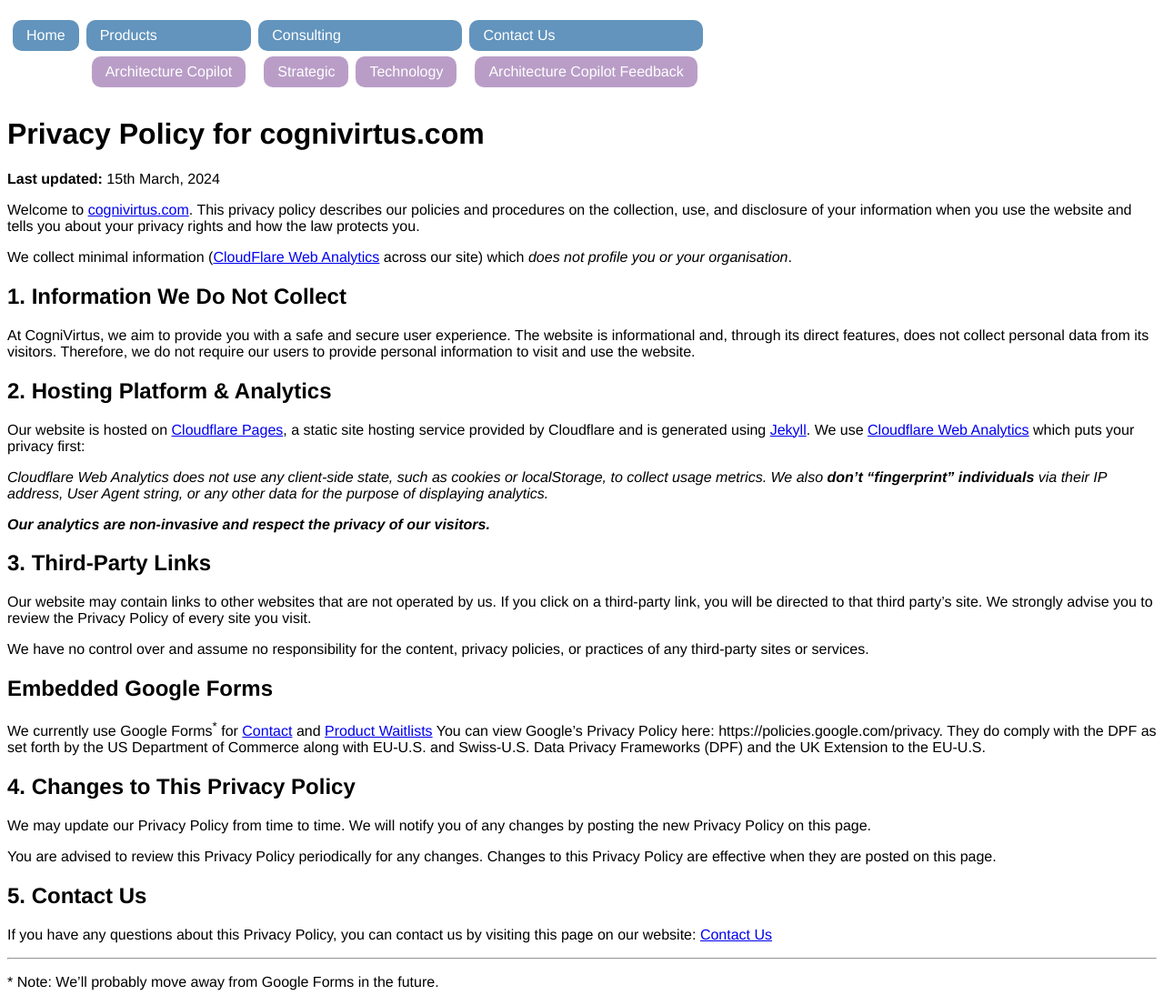
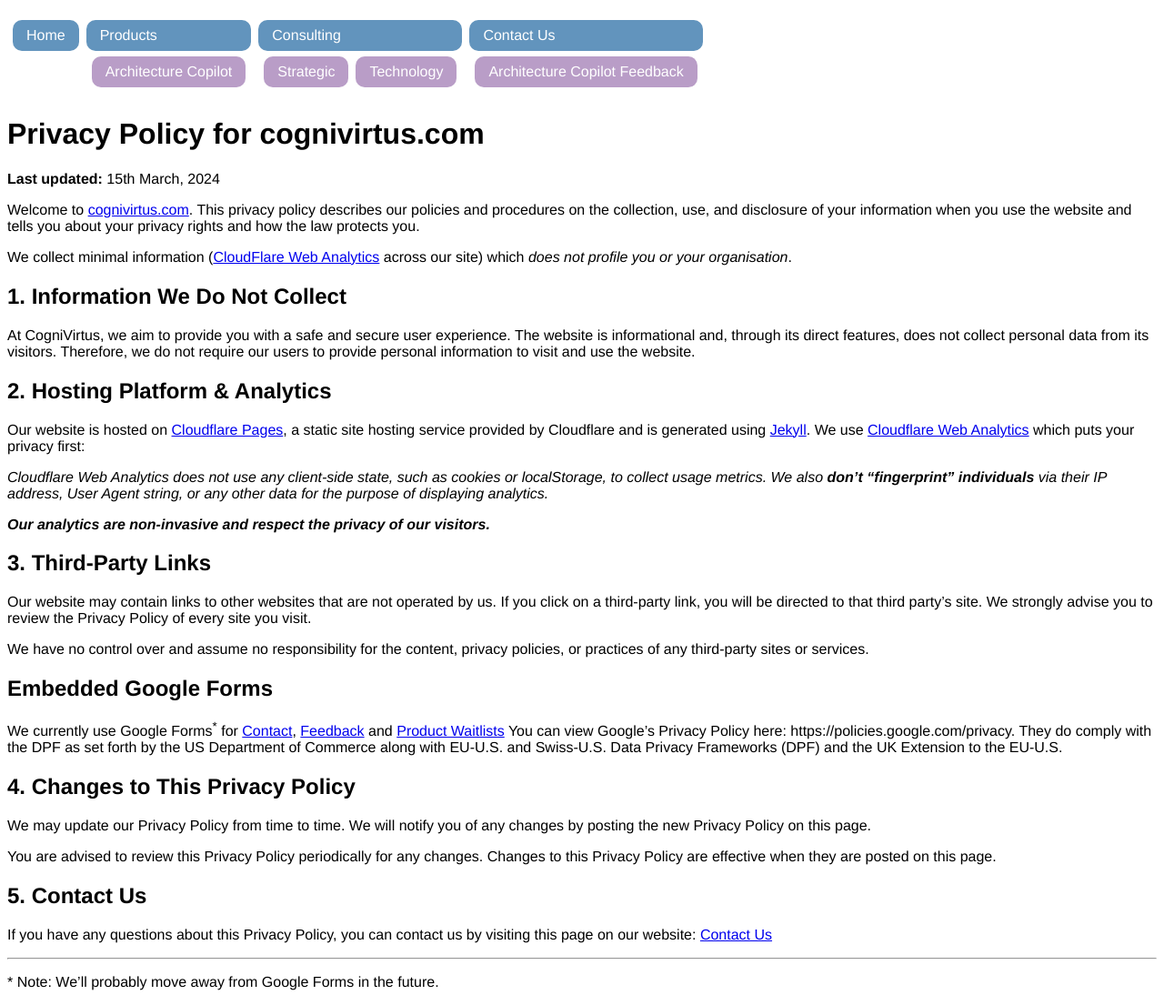
Before and after one commit to CogniVirtus/CogniVirtus, a Jekyll site: the page built from privacypolicy.md, in a window 1280 px wide. Shown: the whole page at 91% size. Built offline with Jekyll 4.4.1, drawn with Linux system fonts in a browser that asks for light colours; our own code applies the rules of GitHub Pages for plain Markdown files; comment, search, counter and statistics services are not loaded.

Commit message:
Updated and fixed broken Google Forms links

```diff
--- a/privacypolicy.md
+++ b/privacypolicy.md
@@ -28,7 +28,7 @@
 
 ## Embedded Google Forms
 
-We currently use Google Forms<sup>*</sup> for [Contact](./contact.md) and [Product Waitlists](./Products/architectureCopilotPreview.md) You can view Google's Privacy Policy here: https://policies.google.com/privacy. They do comply with the DPF as set forth by the US Department of Commerce along with EU-U.S. and Swiss-U.S. Data Privacy Frameworks (DPF) and the UK Extension to the EU-U.S.
+We currently use Google Forms<sup>*</sup> for [Contact](./contact.html), [Feedback](./Products/architectureCopilotFeedback.html) and [Product Waitlists](./Products/architectureCopilotPreview.html) You can view Google's Privacy Policy here: https://policies.google.com/privacy. They do comply with the DPF as set forth by the US Department of Commerce along with EU-U.S. and Swiss-U.S. Data Privacy Frameworks (DPF) and the UK Extension to the EU-U.S.
 
 ## 4. Changes to This Privacy Policy
 
```
